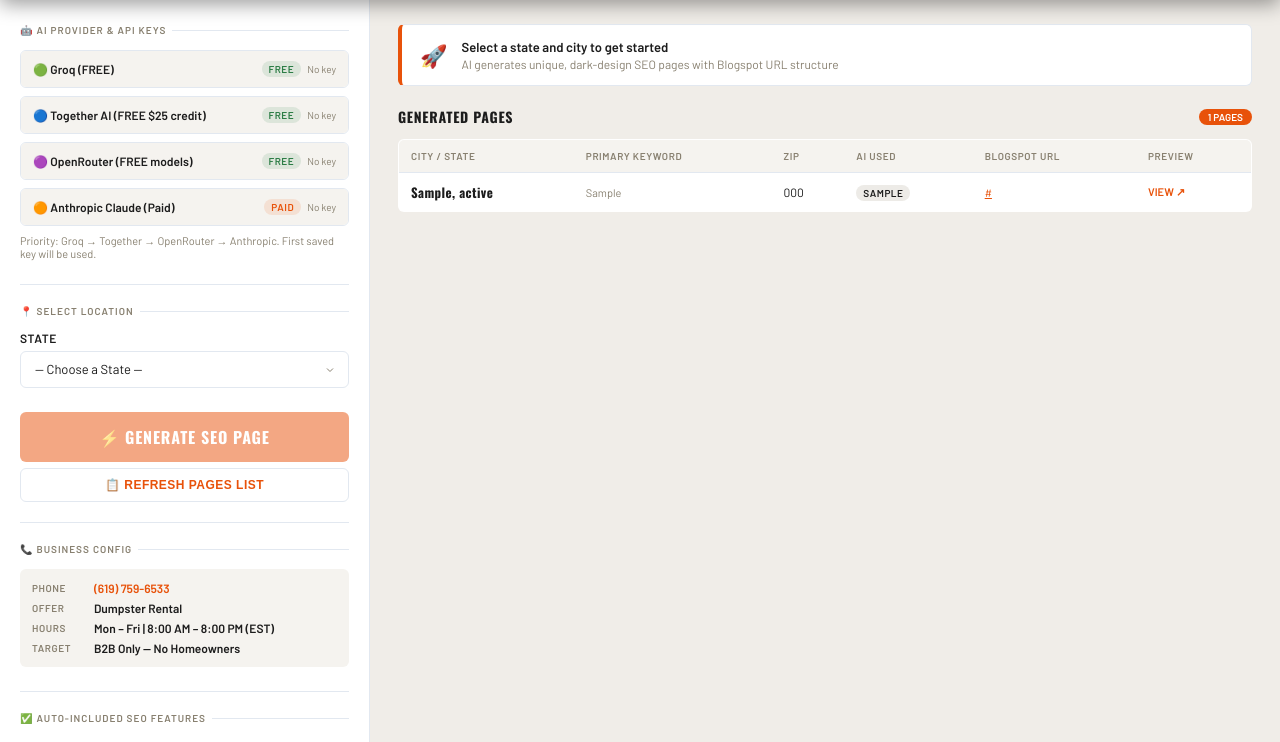
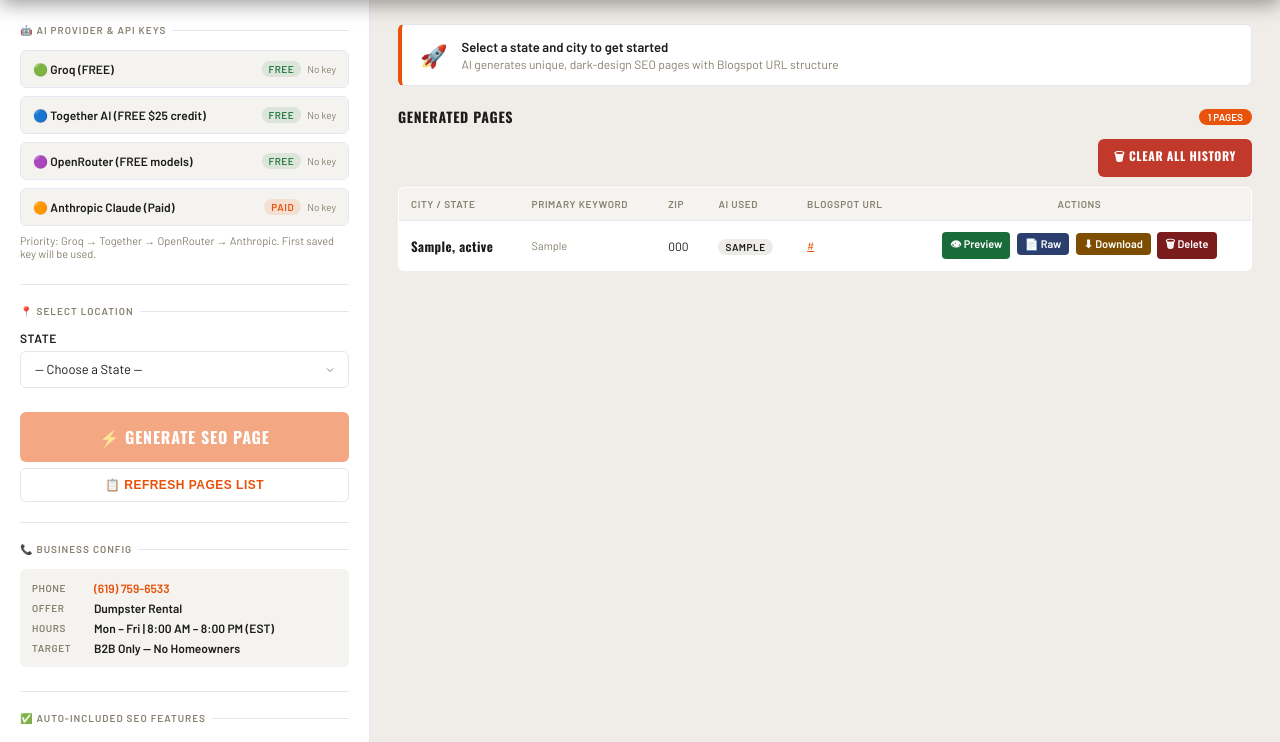
Before and after one commit to faisalhbd/local-seo-tool, a Flask app: page / in a window 1280 px wide. Shown: the part 58-800 px from the top of the page. Run offline with Flask 3, Linux system fonts and the light colour scheme; tables that the repository leaves empty hold one stand-in row (values such as "Sample post"); parts of the project's set-up code (start-up, migrations or seed data) failed here and were passed over; some libraries are stand-ins or nearby versions.

Commit message:
Update index.html

```diff
--- a/templates/index.html
+++ b/templates/index.html
@@ -357,6 +357,11 @@
       </div>
 
       {% if recent_pages %}
+      <div style="display:flex;align-items:center;justify-content:flex-end;margin-bottom:10px;">
+        <button onclick="clearAllHistory()" id="clear-history-btn" style="background:#c0392b;color:white;border:none;border-radius:6px;padding:8px 16px;font-size:12px;font-weight:700;cursor:pointer;font-family:'Oswald',sans-serif;letter-spacing:0.05em;text-transform:uppercase;display:flex;align-items:center;gap:6px;transition:background 0.15s;">
+          🗑 Clear All History
+        </button>
+      </div>
       <table class="pages-table" id="pages-table">
         <thead>
           <tr>
@@ -365,12 +370,12 @@
             <th>ZIP</th>
             <th>AI Used</th>
             <th>Blogspot URL</th>
-            <th>Preview</th>
+            <th style="text-align:center;">Actions</th>
           </tr>
         </thead>
         <tbody id="pages-tbody">
           {% for page in recent_pages %}
-          <tr>
+          <tr id="row-{{ page[4] }}">
             <td><div class="table-city">{{ page[1] }}, {{ page[0] }}</div></td>
             <td><div class="table-kw" title="{{ page[3] or '' }}">{{ (page[3] or '—')[:40] }}</div></td>
             <td>{{ page[2] }}</td>
@@ -378,7 +383,12 @@
             <td style="font-size:11px;max-width:160px;overflow:hidden;text-overflow:ellipsis;white-space:nowrap;">
               {% if page[6] %}<a href="{{ page[6] }}" target="_blank" style="color:var(--orange);font-size:11px;">{{ page[6]|replace('https://','') }}</a>{% else %}—{% endif %}
             </td>
-            <td><a href="/preview/{{ page[4] }}" target="_blank" class="table-link">View ↗</a></td>
+            <td style="text-align:center;white-space:nowrap;">
+              <a href="/preview/{{ page[4] }}" target="_blank" title="Live Preview" style="display:inline-flex;align-items:center;gap:3px;padding:4px 8px;background:#1a6b3a;color:white;border-radius:4px;text-decoration:none;font-size:11px;font-weight:700;margin:2px;">👁 Preview</a>
+              <a href="/preview-raw/{{ page[4] }}" target="_blank" title="View Raw HTML Source" style="display:inline-flex;align-items:center;gap:3px;padding:4px 8px;background:#2c3e6e;color:white;border-radius:4px;text-decoration:none;font-size:11px;font-weight:700;margin:2px;">📄 Raw</a>
+              <a href="/download/{{ page[4] }}" download="{{ page[4] }}" title="Download HTML File" style="display:inline-flex;align-items:center;gap:3px;padding:4px 8px;background:#7d4e00;color:white;border-radius:4px;text-decoration:none;font-size:11px;font-weight:700;margin:2px;">⬇ Download</a>
+              <button onclick="deletePage('{{ page[4] }}')" title="Delete Page" style="display:inline-flex;align-items:center;gap:3px;padding:4px 8px;background:#7a1c1c;color:white;border-radius:4px;border:none;cursor:pointer;font-size:11px;font-weight:700;margin:2px;font-family:inherit;">🗑 Delete</button>
+            </td>
           </tr>
           {% endfor %}
         </tbody>
@@ -586,6 +596,52 @@ function loadAllPages() {
   });
 }
 
+async function clearAllHistory() {
+  if (!confirm('⚠️ Are you sure you want to clear ALL history?\n\nThis will permanently delete all generated pages from database and files. Cannot be undone!')) return;
+  const btn = document.getElementById('clear-history-btn');
+  btn.disabled = true;
+  btn.textContent = '⏳ Clearing...';
+  try {
+    const res = await fetch('/api/clear-history', { method: 'POST', headers: {'Content-Type':'application/json'} });
+    const data = await res.json();
+    if (data.success) {
+      document.getElementById('pages-tbody').innerHTML = '<tr><td colspan="6" style="text-align:center;padding:30px;color:#aaa;">No pages yet. Generate your first page!</td></tr>';
+      document.getElementById('pages-badge').textContent = '0 pages';
+      showNotification('✅ ' + data.message);
+      setTimeout(() => location.reload(), 1800);
+    } else {
+      showNotification('❌ Error: ' + data.error);
+      btn.disabled = false;
+      btn.innerHTML = '🗑 Clear All History';
+    }
+  } catch(e) {
+    showNotification('❌ Network error: ' + e.message);
+    btn.disabled = false;
+    btn.innerHTML = '🗑 Clear All History';
+  }
+}
+
+async function deletePage(filename) {
+  if (!confirm('Delete "' + filename + '"?\n\nThis removes it from history and deletes the file permanently.')) return;
+  try {
+    const res = await fetch('/api/delete-page/' + encodeURIComponent(filename), { method: 'POST' });
+    const data = await res.json();
+    if (data.success) {
+      const row = document.getElementById('row-' + filename);
+      if (row) { row.style.opacity = '0'; row.style.transition = 'opacity 0.3s'; setTimeout(() => row.remove(), 300); }
+      const badge = document.getElementById('pages-badge');
+      const cur = parseInt(badge.textContent) || 0;
+      badge.textContent = Math.max(0, cur - 1) + ' pages';
+      showNotification('🗑 Deleted: ' + filename);
+    } else {
+      showNotification('❌ Error: ' + data.error);
+    }
+  } catch(e) {
+    showNotification('❌ Network error: ' + e.message);
+  }
+}
+
+
 function showNotification(msg, type='') {
   const n = document.getElementById('notification');
   document.getElementById('notif-text').textContent = msg;
```
